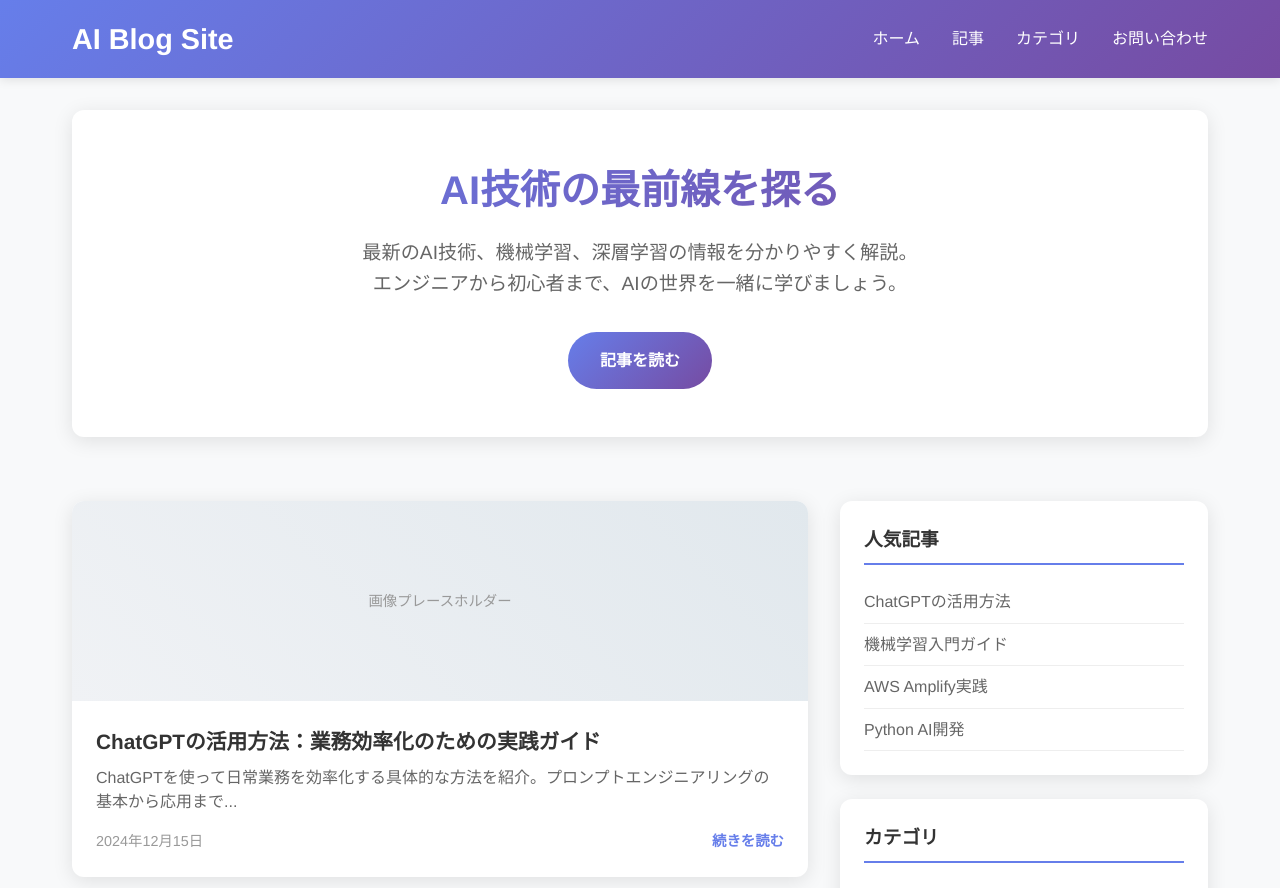
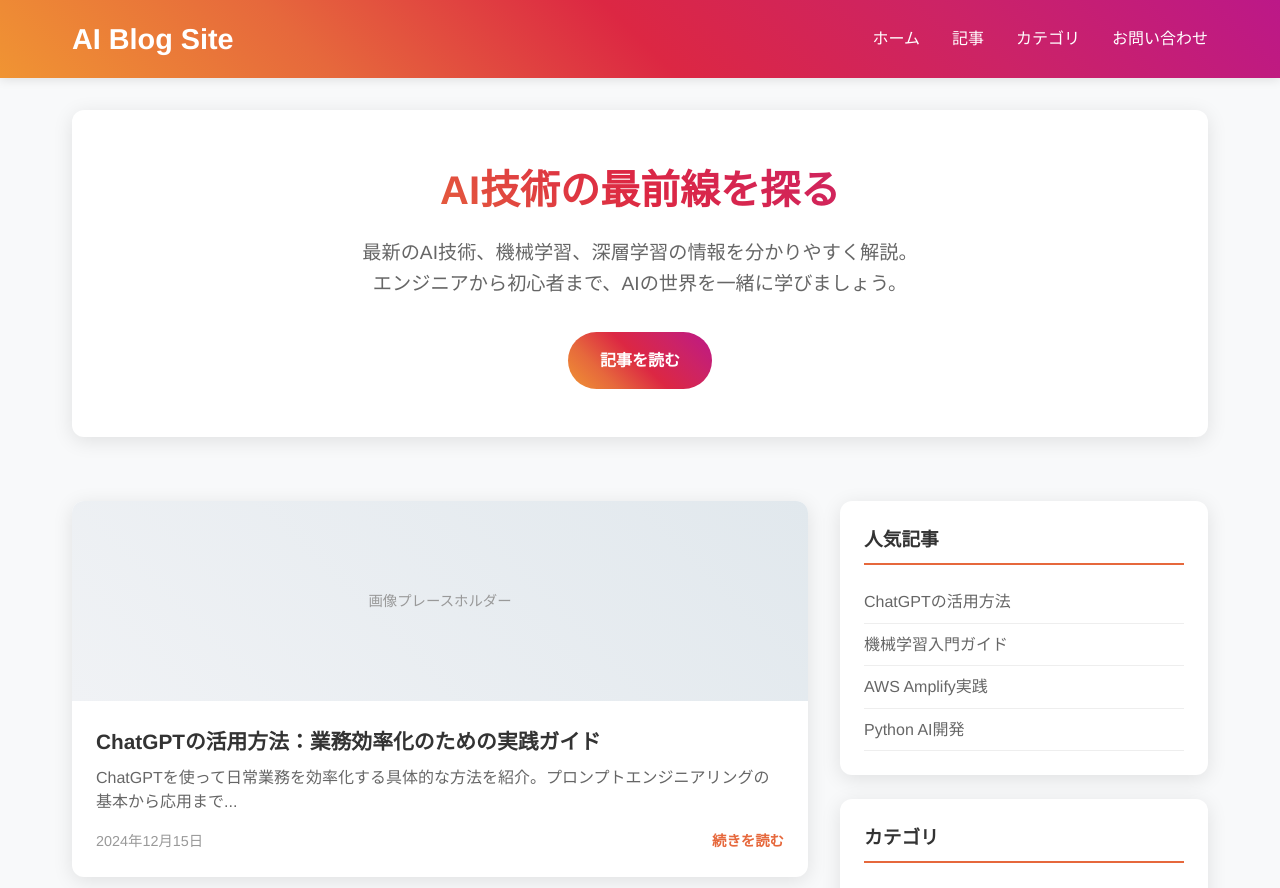
Before and after one commit to smdtmk/ai-blog-site, a website: page index.html in a window 1280 px wide. Shown: the top 888 px of the page. Drawn offline with Linux system fonts and the light colour scheme.

Commit message:
Update color scheme to Instagram-style gradient

```diff
--- a/css/style.css
+++ b/css/style.css
@@ -14,7 +14,7 @@ body {
 
 /* ヘッダー */
 .header {
-    background: linear-gradient(135deg, #667eea 0%, #764ba2 100%);
+    background: linear-gradient(45deg, #f09433 0%,#e6683c 25%,#dc2743 50%,#cc2366 75%,#bc1888 100%);
     color: white;
     padding: 1rem 0;
     position: sticky;
@@ -79,7 +79,7 @@ body {
 .hero h1 {
     font-size: 2.5rem;
     margin-bottom: 1rem;
-    background: linear-gradient(135deg, #667eea 0%, #764ba2 100%);
+    background: linear-gradient(45deg, #f09433 0%,#e6683c 25%,#dc2743 50%,#cc2366 75%,#bc1888 100%);
     -webkit-background-clip: text;
     -webkit-text-fill-color: transparent;
     background-clip: text;
@@ -93,7 +93,7 @@ body {
 
 .cta-button {
     display: inline-block;
-    background: linear-gradient(135deg, #667eea 0%, #764ba2 100%);
+    background: linear-gradient(45deg, #f09433 0%,#e6683c 25%,#dc2743 50%,#cc2366 75%,#bc1888 100%);
     color: white;
     padding: 1rem 2rem;
     text-decoration: none;
@@ -160,7 +160,7 @@ body {
 }
 
 .read-more {
-    color: #667eea;
+    color: #e6683c;
     text-decoration: none;
     font-weight: bold;
 }
@@ -182,7 +182,7 @@ body {
 .widget h3 {
     margin-bottom: 1rem;
     color: #333;
-    border-bottom: 2px solid #667eea;
+    border-bottom: 2px solid #e6683c;
     padding-bottom: 0.5rem;
 }
 
@@ -202,7 +202,7 @@ body {
 }
 
 .widget a:hover {
-    color: #667eea;
+    color: #e6683c;
 }
 
 /* フッター */
```
